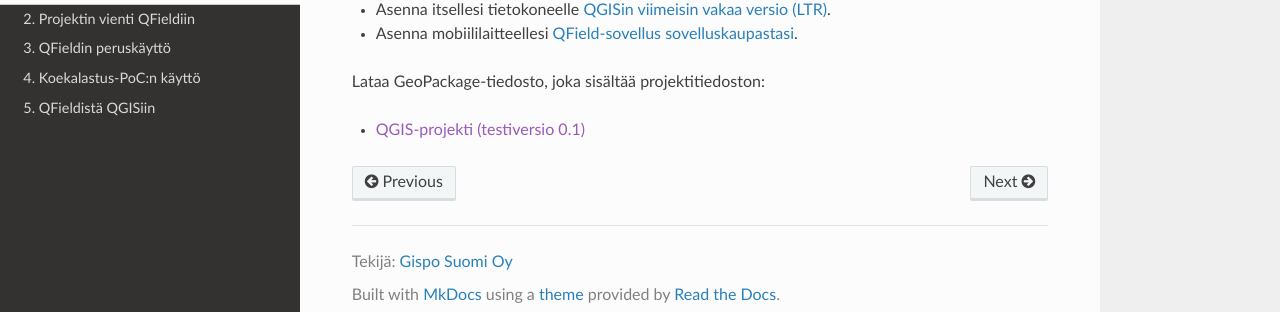
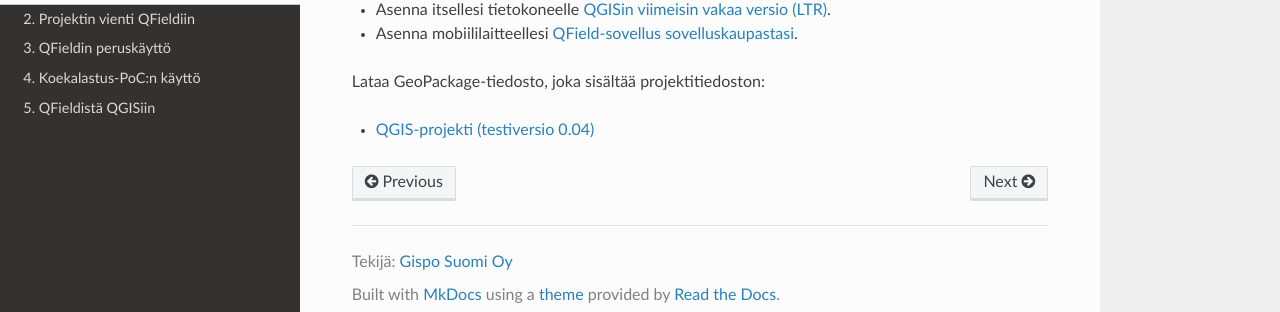
Before and after one commit to GispoCoding/luke-koekalastus, an MkDocs documentation site: the page built from docs/1_alkuvalmistelut.md, in a window 1280 px wide. Shown: the part 162-474 px from the top of the page. Built offline with MkDocs 1.6.1, drawn with Linux system fonts in a browser that asks for light colours; nearby versions of some CDN libraries.

Commit message:
add updated GeoPackage Google Drive link

```diff
--- a/docs/1_alkuvalmistelut.md
+++ b/docs/1_alkuvalmistelut.md
@@ -5,4 +5,4 @@
 
 Lataa GeoPackage-tiedosto, joka sisältää projektitiedoston:
 
-- [QGIS-projekti (testiversio 0.1)]()
+- [QGIS-projekti (testiversio 0.04)](https://drive.google.com/file/d/1cVNLXE9XDCynnYMSlPpf3BVzd_OkVdb2/view?usp=sharing)
```
